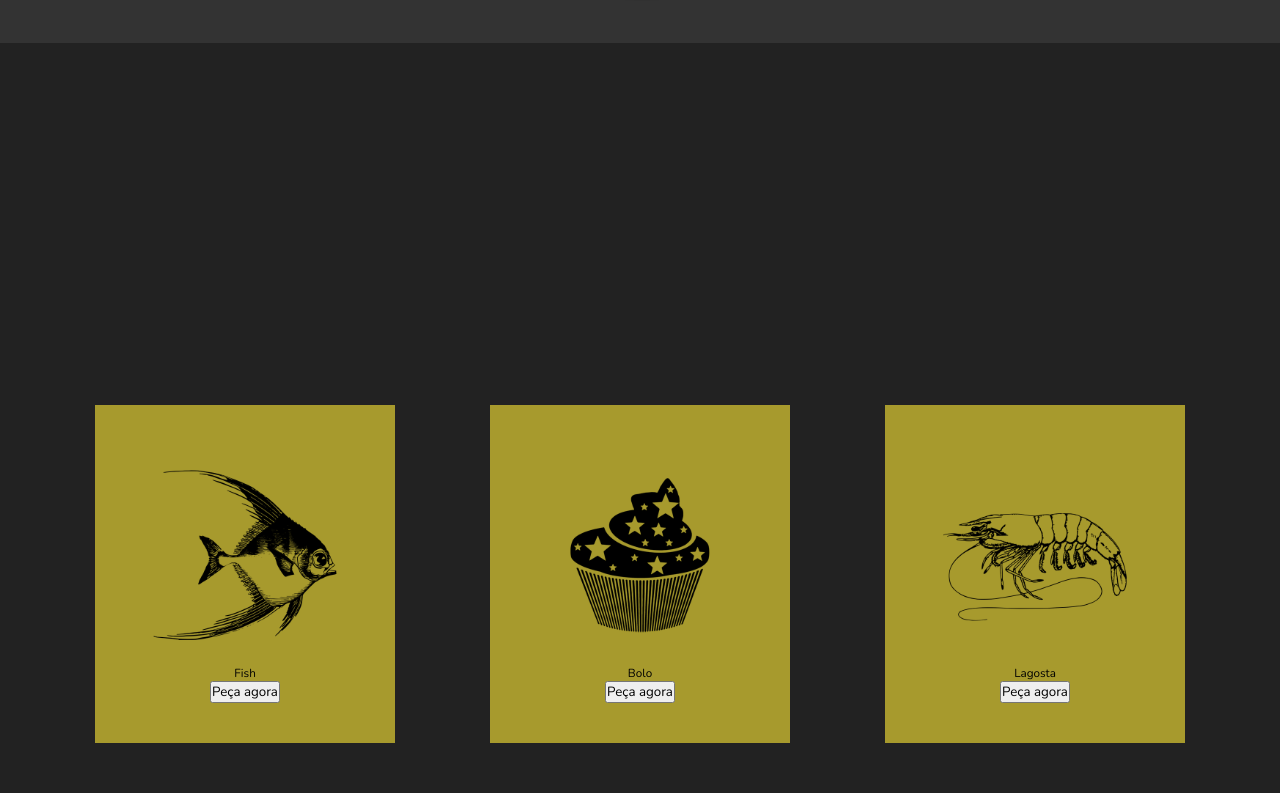
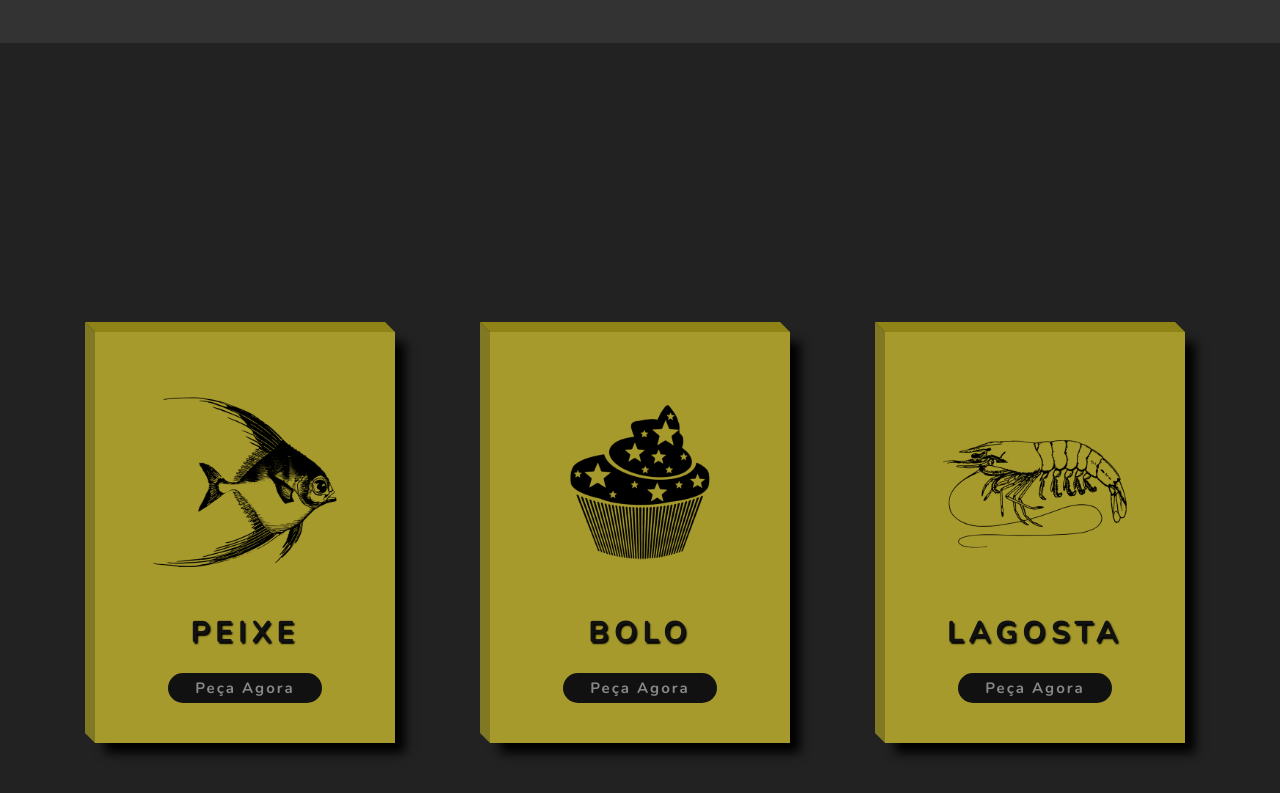
Before and after one commit to RodrigoFMuniz/frontend-landpage-html-css-js, a plain HTML site: page index.html in a window 1280 px wide. Shown: the part 757-1550 px from the top of the page. Drawn offline with nearby package versions, Linux system fonts and the light colour scheme; a web font is replaced by a local one.

Commit message:
Styling cards section 2, borders and 3d effect

```diff
--- a/index.html
+++ b/index.html
@@ -37,7 +37,7 @@
         <div class="cards-container">
           <div class="card">
             <img src="images/card-img-1.png" alt="fish" class="card-img" />
-            <h3 class="card-name">Fish</h3>
+            <h3 class="card-name">Peixe</h3>
             <button class="card-btn">Peça agora</button>
           </div>
           <div class="card">
--- a/style.css
+++ b/style.css
@@ -76,8 +76,57 @@ html {
   flex-direction: column;
   justify-content: space-between;
   align-items: center;
+  box-shadow: 1rem 1rem 1rem #000;
+  position: relative;
+}
+.card::before {
+  content: "";
+  height: 100%;
+  width: 1rem;
+  background-color: #817824;
+  position: absolute;
+  top: 0;
+  left: -1rem;
+  transform: skewY(45deg);
+  transform-origin: right;
+  box-shadow: -0.1rem -0.1rem -0.1rem #000;
+}
+.card::after {
+  content: "";
+  height: 1rem;
+  width: 100%;
+  background-color: #8f8317;
+  position: absolute;
+  top: -1rem;
+  left: 0;
+  transform: skewX(45deg);
+  transform-origin: bottom;
+  box-shadow: -0.1rem -0.1rem -0.1rem #000;
 }
 .card-img {
   width: 100%;
 }
+.card-name {
+  font-size: 3rem;
+  font-weight: 900;
+  text-transform: uppercase;
+  letter-spacing: 0.5rem;
+  color: #111;
+  margin: 2rem 0;
+  text-shadow: 0.15rem 0.15rem 0.15rem #000;
+}
+.card-btn {
+  width: 70%;
+  background-color: #111;
+  color: #888;
+  border-radius: 5rem;
+  font-size: 1.5rem;
+  font-weight: 700;
+  letter-spacing: 0.2rem;
+  text-transform: capitalize;
+  border: none;
+  padding: 0.5rem 0;
+  cursor: pointer;
+  box-shadow: -0.2rem -0.2rem -0.2rem #000;
+}
 /* End of Section 2 */
```
